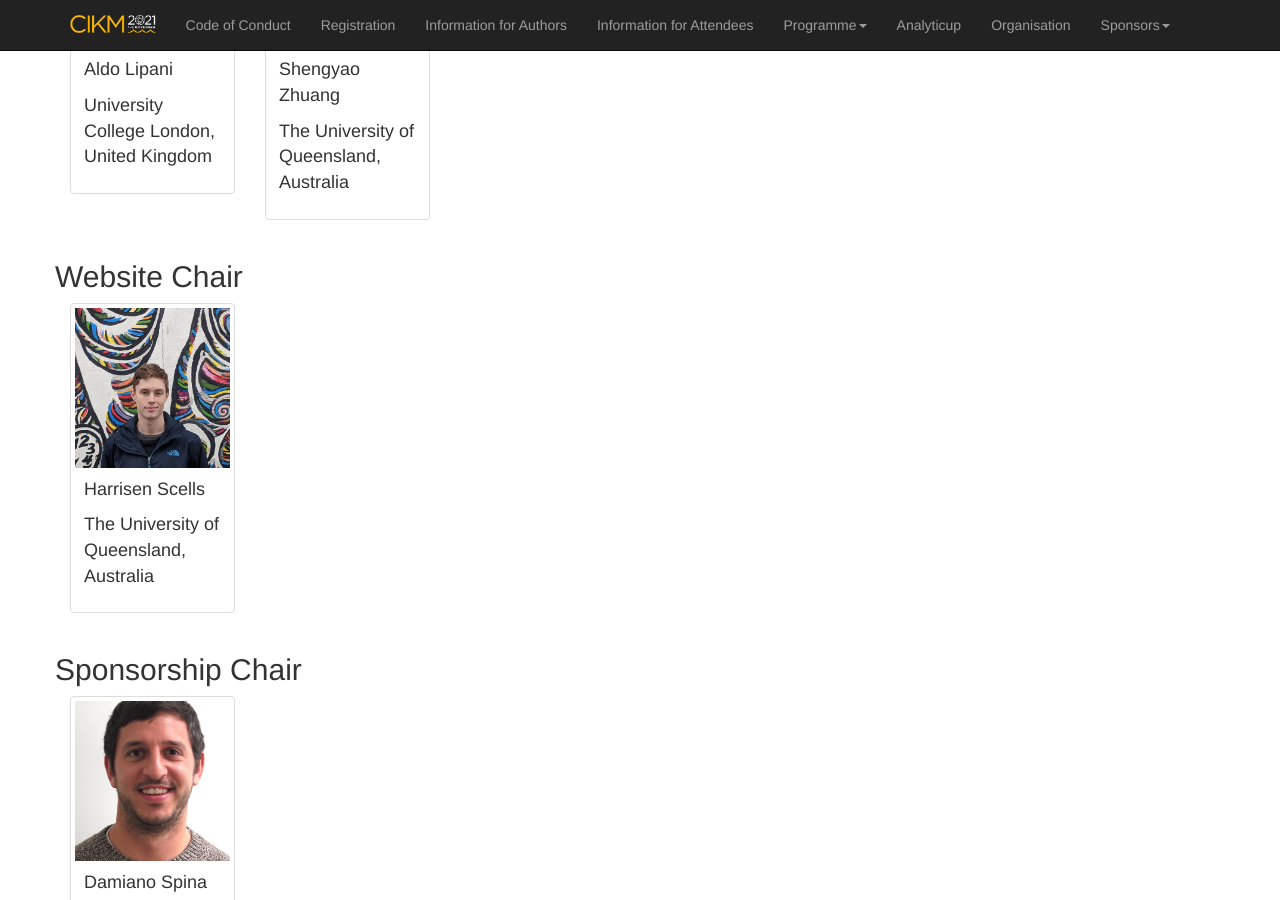
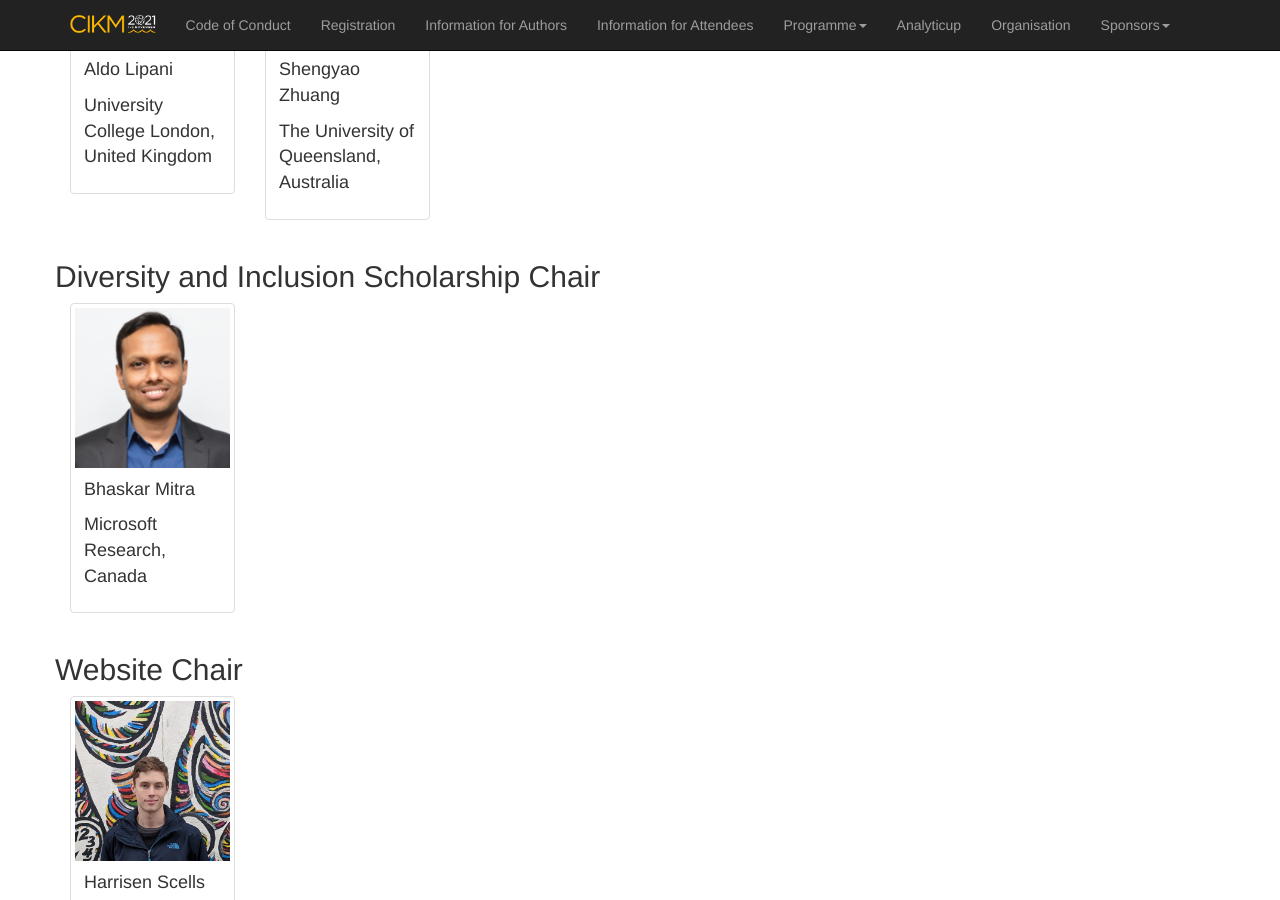
Before and after one commit to ielab/cikm2021-website, a Jekyll site: the page built from committee.md, in a window 1280 px wide and 900 px high, scrolled down 4026 px. Built offline with Jekyll 4.4.1, drawn with Linux system fonts in a browser that asks for light colours; comment, search, counter and statistics services are not loaded; our own code applies the rules of GitHub Pages for plain Markdown files.

Commit message:
Add Bhaskar to OC.

```diff
--- a/_data/oc.yml
+++ b/_data/oc.yml
@@ -93,6 +93,12 @@ chairs:
         org: The University of Queensland, Australia
         img: /img/oc/Shengyao_zhuang.jpg
 
+  - name: Diversity and Inclusion Scholarship Chair
+    members:
+      - name: Bhaskar Mitra
+        org: Microsoft Research, Canada
+        img: /img/oc/bhaskar.png
+
   - name: Website Chair
     members:
       - name: Harrisen Scells
```
Also changed, not shown: img/oc/bhaskar.png (added).
